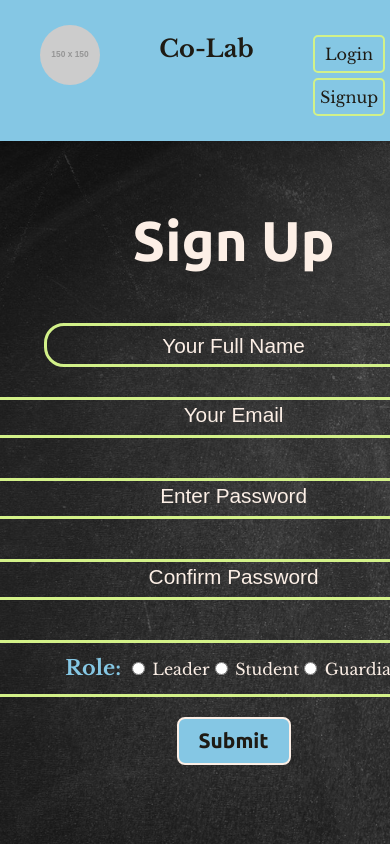
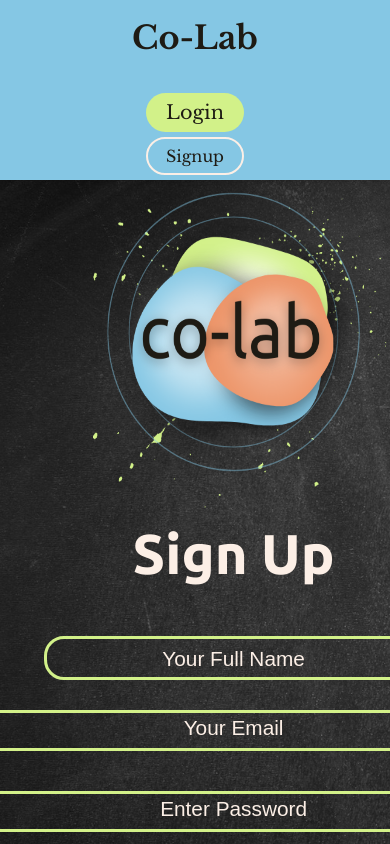
Before and after one commit to Octozek/Co-Lab, a React (Vite) app in the folder client/: page /signup in a window 390 px wide. Shown: the top 844 px of the page. Built offline with nearby package versions, Linux system fonts and the light colour scheme.

Commit message:
Added header CSS, logo and responsiveness

```diff
--- a/client/src/App.css
+++ b/client/src/App.css
@@ -57,7 +57,6 @@ button {
   font-family: inherit;
   background-color: #85c7e4;
   cursor: pointer;
-  transition: border-color 0.25s;
 }
 
 button:hover {
@@ -76,7 +75,6 @@ button:hover {
   height: 6em;
   padding: 1.5em;
   will-change: filter;
-  transition: filter 300ms;
 }
 
 .logo:hover {
@@ -98,7 +96,7 @@ header {
   left: 0;
   width: 100%;
   background-color: #85c7e4;
-  padding: 10px 0;
+  padding: 10px -60px;
   display: flex;
   justify-content: space-between;
   box-shadow: 0 2px 4px rgba(0, 0, 0, 0.1);
@@ -107,26 +105,18 @@ header {
 
 .rightsideHeader {
   display: flex;
-  flex-direction: column;
   align-items: center;
   justify-content: center;
-  margin-right: 40px;
-  margin-top: 25px;
+  margin-top: 10px;
 }
 
-.rightsideHeader button {
-  font-family: "Ubuntu", sans-serif;
-  display: flex;
-  align-items: center;
-  justify-content: center;
-}
 
 .profilePic img {
-  width: 80px;
-  height: 80px;
+  width: 60px;
+  height: 60px;
   float: left;
   margin: 5px;
-  margin-left: 80px;
+  margin-left: 50px;
   border-radius: 50%;
 }
 
@@ -138,14 +128,10 @@ header {
 
 .homeAndsettings {
   display: flex;
-  flex-direction: column;
+  flex-direction: row;
   justify-content: center;
   height: 30%;
-}
-
-.aDivWithin {
-  display:flex;
-  justify-content: center;
+  margin-top: 15px;
 }
 
 .settings-icon img,
@@ -159,11 +145,28 @@ header {
 .loginAndSignUp a {
   display: flex;
   flex-direction: column;
+  padding: 5px;
   color:#1e1b14;
-  margin: 5px;
-  border: 2px solid #d2f189;
-  border-radius: 5px;
-  padding: 5px;
+}
+
+.login-btn {
+  font-size: 1.2rem;
+  font-weight: 700;
+  margin: 5px 20px;
+  background-color: #d2f189;
+  border-radius: 20px;
+  padding: 0 15px;
+}
+
+.signup-btn {
+  margin: 5px 20px;
+  border: 2px solid #fcefe6;
+  border-radius: 25px;
+}
+
+.logout-btn {
+  width: 40px;
+
 }
 
 /* Home Styles */
@@ -345,28 +348,25 @@ h3 {
   header {
     display: flex;
     flex-wrap: wrap;
-    flex-direction: row;
-    padding: 20px;
+    flex-direction: column;
+    /* padding: 20px; */
   }
 
-  header img {
-    margin: 0 0 10px 0;
-  }
-
-  header .nav-links {
-    margin: 10px 0;
+  .profilePic {
+    display: none;
   }
 
   .rightsideHeader {
     display: flex;
     flex-direction: column;
+    justify-content: center;
   }
 
   header .auth-buttons {
     font-family: "Ubuntu", sans-serif;
     display: flex;
+    flex-direction: column;
     justify-content: center;
-    margin-top: 20px;
   }
 }
 
@@ -396,16 +396,17 @@ h3 {
   }
 }
 
-@media (prefers-reduced-motion: no-preference) {
+/* @media (prefers-reduced-motion: no-preference) {
   a:nth-of-type(2) .logo {
     animation: logo-spin infinite 20s linear;
   }
-}
+} */
 
-@media (max-width: 768px) {
+/* @media (max-width: 768px) {
   .rightsideHeader {
-    margin-right: 20px;
-    margin-top: 10px;
+    display: flex;
+    flex-direction: column;
+    justi
   }
 
   .profilePic img {
@@ -417,4 +418,4 @@ h3 {
   .groupTitle {
     font-size: 1.5rem;
   }
-}
+} */
--- a/client/src/components/Header/index.jsx
+++ b/client/src/components/Header/index.jsx
@@ -1,5 +1,6 @@
 import { Link } from "react-router-dom";
 import Auth from "../../utils/auth";
+import logoutIcon from "../../../public/imgs/logout-icon.png"
 
 const Header = () => {
   const logout = (event) => {
@@ -17,7 +18,6 @@ const Header = () => {
         <div className="authButtons">
           {Auth.loggedIn() ? (
             <div className="homeAndsettings">
-              <div className="aDivWithin">
               <div className="home-icon">
                 <Link to="/">
                   <img src="./imgs/Home.png" alt="home" />
@@ -28,19 +28,36 @@ const Header = () => {
                   <img src="./imgs/settings.png" alt="settings" />
                 </Link>
               </div>
+              <div className='logout-btn'>
+                <button
+                  className="btn btn-lg btn-light"
+                  onClick={logout}
+                  style={{
+                    backgroundImage: `url(${logoutIcon})`,
+                    backgroundSize: 'contain',
+                    backgroundRepeat: 'no-repeat',
+                    backgroundPosition: 'center',
+                    width: '25px',
+                    height: '25px',
+                    border: 'none',
+                    padding: '0',
+                    overflow: 'hidden',
+                  }}>
+                </button>
               </div>
-              <button className="btn btn-lg btn-light" onClick={logout}>
-                Logout
-              </button>
             </div>
           ) : (
             <div className='loginAndSignUp'>
-              <Link className="btn btn-lg btn-info m-2" to="/login">
-                Login
-              </Link>
-              <Link className="btn btn-lg btn-light m-2" to="/signup">
-                Signup
-              </Link>
+              <div className="login-btn">
+                <Link className="btn btn-lg btn-info" to="/login">
+                  Login
+                </Link>
+              </div>
+              <div className="signup-btn">
+                <Link className="btn btn-lg btn-light" to="/signup">
+                  Signup
+                </Link>
+              </div>
             </div>
           )}
         </div>
--- a/client/src/pages/ComingEvents.css
+++ b/client/src/pages/ComingEvents.css
@@ -64,7 +64,7 @@
 }
 
 .wiggle {
-  animation: wiggle 0.5s infinite; /* Example animation */
+  animation: wiggle 0.5s infinite;
 }
 
 @keyframes wiggle {
@@ -115,9 +115,9 @@
   border-radius: 10px;
 } */
 
-.wiggle {
+/* .wiggle {
   animation: wiggle 0.2s ease infinite;
-}
+} */
 
 @keyframes wiggle {
   0%, 100% {
--- a/client/src/pages/Login.jsx
+++ b/client/src/pages/Login.jsx
@@ -5,6 +5,7 @@ import { LOGIN_USER } from '../utils/mutations';
 import './loginAndSignup.css'
 
 import Auth from '../utils/auth';
+import logoImg from '../../public/imgs/Logo.png';
 
 const Login = (props) => {
   const [formState, setFormState] = useState({ email: '', password: '' });
@@ -45,12 +46,15 @@ const Login = (props) => {
     <main className="flex-row justify-center mb-4">
       <div className="col-12 col-lg-10">
         <div className="card">
+          <div className='logo-img'>
+            <img src={logoImg} alt='Logo'/>
+          </div>
           <h4 className="card-header bg-dark text-light p-2">Login</h4>
           <div className="card-body">
             {data ? (
               <p>
-                Success! You may now head{' '}
-                <Link to="/">back to the homepage.</Link>
+                Success! You may now head to the homepage{' '}
+                <Link to="/">!</Link>
               </p>
             ) : (
               <form onSubmit={handleFormSubmit}>
--- a/client/src/pages/Signup.jsx
+++ b/client/src/pages/Signup.jsx
@@ -6,13 +6,14 @@ import { ADD_USER } from "../utils/mutations";
 
 import Auth from "../utils/auth";
 import './loginAndSignup.css'
+import logoImg from '../../public/imgs/Logo.png'
 
 const Signup = () => {
   const [formState, setFormState] = useState({
     fullName: "",
     email: "",
     password: "",
-  //  confirmPassword: "",
+    //  confirmPassword: "",
     role: "",
   });
 
@@ -62,6 +63,9 @@ const Signup = () => {
     <main className="flex-row justify-center mb-4">
       <div className="col-12 col-lg-10">
         <div className="card">
+          <div className='logo-img'>
+            <img src={logoImg} alt='Logo' />
+          </div>
           <h4 className="card-header bg-dark text-light p-2">Sign Up</h4>
           <div className="card-body">
             {data ? (
@@ -145,7 +149,7 @@ const Signup = () => {
                 </button>
               </form>
             )}
-{errorMessage && <div style={{ color: 'red' }}>{errorMessage}</div>}
+            {errorMessage && <div style={{ color: 'red' }}>{errorMessage}</div>}
             {error && (
               <div style={{ color: 'red' }} className="my-3 p-3 bg-danger text-white">
                 {error.message}
--- a/client/src/pages/loginAndSignup.css
+++ b/client/src/pages/loginAndSignup.css
@@ -6,6 +6,18 @@
     align-items: center;
     padding: 20px;
 
+}
+
+.logo-img {
+    height: 400px;
+    display: flex;
+    justify-content: center;
+    margin-bottom: 20px;
+}
+
+.logo-img img {
+    max-width: 100%;
+    max-height: 100%;
 }
 
 .card-body form{
@@ -72,8 +84,6 @@ button {
 button:hover {
     font-size: 1.3rem;
     font-weight: 800;
-    margin-top: 50px;
-    padding: 5px 20px;
     color: #85c7e4;
     border: 2px solid #85c7e4;
     cursor: pointer;
```
Also changed, not shown: client/public/imgs/Logo.png (added), client/public/imgs/logout-icon.png (added).
